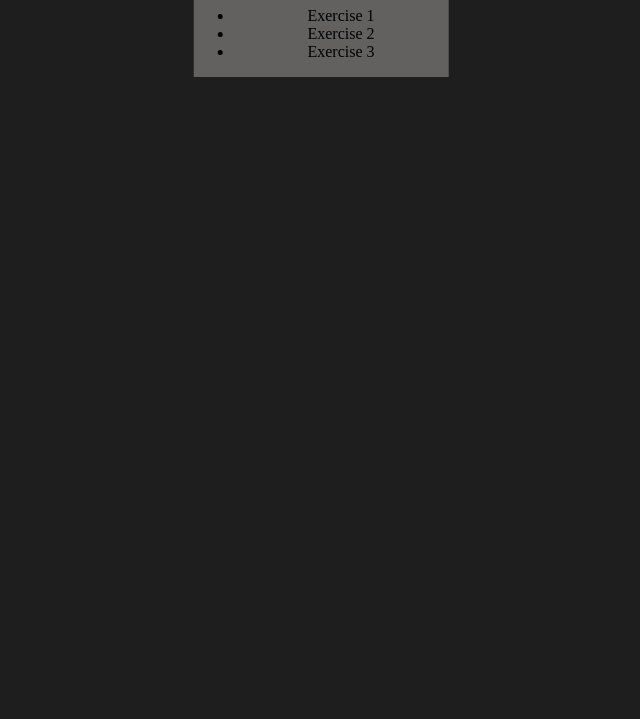
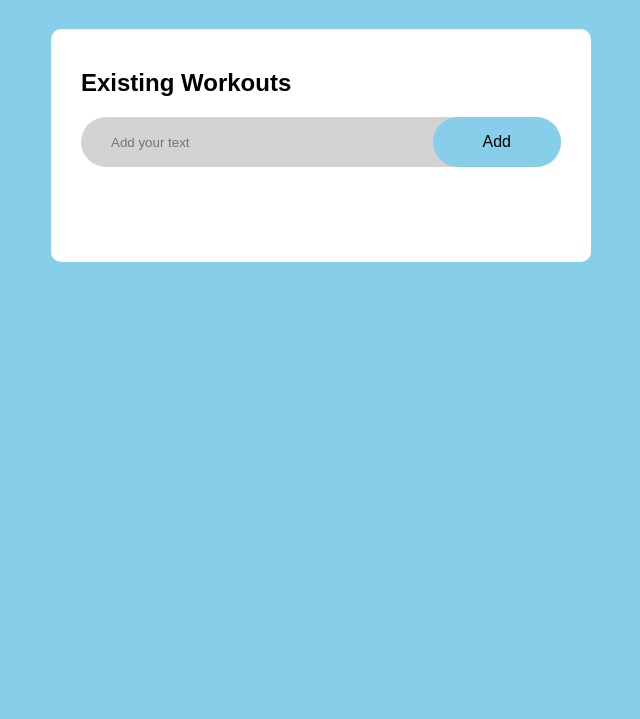
Before and after one commit to CaelOConnor/Gym-Progress-Tracker-Application, a plain HTML site: page homepage.html in a window 1280 px wide. Shown: the part 81-800 px from the top of the page, without its empty margins (319-959 px from the left). Drawn offline with Linux system fonts and the light colour scheme.

Commit message:
worked on homepage followed a video for most

```diff
--- a/homepage.html
+++ b/homepage.html
@@ -7,15 +7,17 @@
     <link rel="stylesheet" href="homepagestyles.css">
 </head>
 <body>
-    <div class = "wrapper">
-        <div>
-            <h1>Existing Workouts</h1>
-            <ul id = workout-list>
-                <li>Exercise 1</li>
-                <li>Exercise 2</li>
-                <li>Exercise 3</li>
+    <div class="container">
+        <div class="workout-app">
+            <h2>Existing Workouts</h2>
+            <div class="row">
+                <input type="text" id="input-box" placeholder="Add your text">
+                <button onclick="addWorkout()">Add</button>
+            </div>
+            <ul id="list-container">
             </ul>
         </div>
     </div>
+    <script src="script.js"></script>
 </body>
 </html>
--- a/homepagestyles.css
+++ b/homepagestyles.css
@@ -1,10 +1,93 @@
-body{
-    background-color: rgb(30,30,30);
+*{
+    margin: 0;
+    padding: 0;
+    font-family: 'Poppins', sans-serif;
+    box-sizing: border-box;
+}
+
+/* background color*/
+.container{
+    width: 100%;
+    min-height: 100vh;
+    background: skyblue;
+    padding: 10px;
+}
+
+/* Grey box in middle of screen*/
+.workout-app{
+    width: 100%;
+    max-width: 540px;
+    background: white;
+    margin: 100px auto 20px;
+    padding: 40px 30px 70px;
+    border-radius: 10px;
+}
+
+/*Text saying Existing Workouts */
+.workout-app h2{
+    color: black;
+    display: flex;
+    align-items: center;
+    margin-bottom: 20px;
+}
+
+/*bar containing input fielkd and add button */
+.row{
+    display: flex;
+    align-items: center;
+    justify-content: space-between;
+    background: lightgrey;
+    border-radius: 30px;
+    padding-left: 20px;
+    margin-bottom: 25px;
+}
+
+/* input field taking up entire bar */
+input{
+    flex: 1;
+    border: none;
+    outline: none;
+    background: transparent;
+    padding: 10px;
+    font-weight: 14px;
+}
+
+/* add button on rihgt side of input bar */
+button{
+    border: none;
+    outline: none;
+    padding: 16px 50px;
+    background: skyblue;
+    color: black;
+    font-size: 16px;
+    cursor: pointer;
+    border-radius: 40px;
+}
+
+/* ul means un ordered list outline for workouts */
+ul li{
+    list-style: none;
+    font-size: 17px;
+    padding: 12px 8px 12px 50px;
+    user-select: none;
+    cursor: pointer;
+    position: relative;
+}
+
+/* x on the right*/
+ul li span{
+    position: absolute;
+    right: 0;
+    top: 5px;
+    width: 40px;
+    height: 40px;
+    font-size: 22px;
+    color: #555;
+    line-height: 40px;
     text-align: center;
 }
-.wrapper {
-    position: fixed;
-    left: 50%;
-    transform: translate(-50%);
-    background-color: rgb(99, 96, 96);
+
+/* */
+ul li span::before{
+    background: #edeef0;
 }
--- a/script.js
+++ b/script.js
@@ -0,0 +1,40 @@
+//Watched video "How To Create To-Do List App Using HTML CSS And JavaScript | Task App In JavaScript" by GreatStack
+
+const inputBox = document.getElementById("input-box");
+const listContainer = document.getElementById("list-container");
+
+function addWorkout(){
+    if(inputBox.value === ''){
+        alert("You must write something!");
+    }
+    else{
+        let li = document.createElement("li");
+        li.innerHTML = inputBox.value;
+        listContainer.appendChild(li);
+        let span = document.createElement("span");
+        span.innerHTML = "\u00d7";
+        li.appendChild(span);
+    }
+    inputBox.value = "";
+    saveData();
+}
+
+listContainer.addEventListener("click" , function(e){
+    if(e.target.tagName ==="LI"){
+        e.target.classList.toggle("checked");
+        saveData();
+    }
+    else if(e.target.tagName === "SPAN"){
+        e.target.parantElement.remove();
+        saveData();
+    }
+}, false);
+
+function saveData(){
+    localStorage.setItem("data" , listContainer.innerHTML);
+}
+
+function showWorkouts(){
+    listContainer.innerHTML = localStorage.getItem("data");
+}
+showWorkouts();
```
